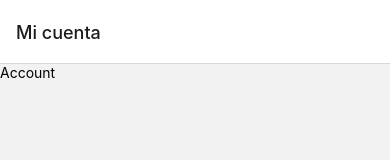
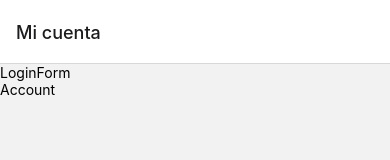
Before and after one commit to cristianiniguez/saga_react_native, a React Native app: screen /AccountTab in a window 390 px wide. Shown: the top 160 px of the page. Built offline with nearby package versions, Linux system fonts and the light colour scheme.

Commit message:
sistema de formularios: pantalla de mi cuenta

```diff
--- /dev/null
+++ b/src/components/auth/LoginForm.tsx
@@ -0,0 +1,13 @@
+import { View, Text } from 'react-native';
+
+type Props = {};
+
+const LoginForm = (props: Props) => {
+  return (
+    <View>
+      <Text>LoginForm</Text>
+    </View>
+  );
+};
+
+export default LoginForm;
--- /dev/null
+++ b/src/components/auth/UserData.tsx
@@ -0,0 +1,13 @@
+import { View, Text } from 'react-native';
+
+type Props = {};
+
+const UserData = (props: Props) => {
+  return (
+    <View>
+      <Text>UserData</Text>
+    </View>
+  );
+};
+
+export default UserData;
--- a/src/screens/Account.tsx
+++ b/src/screens/Account.tsx
@@ -1,10 +1,15 @@
-import React from 'react';
-import { SafeAreaView, Text } from 'react-native';
+import { Text, View } from 'react-native';
+
+import LoginForm from '../components/auth/LoginForm';
+import UserData from '../components/auth/UserData';
 
 export default function Account() {
+  const auth = null;
+
   return (
-    <SafeAreaView>
+    <View>
+      {auth ? <UserData /> : <LoginForm />}
       <Text>Account</Text>
-    </SafeAreaView>
+    </View>
   );
 }
```
Also changed, not shown: src/utils/userDB.ts (added, +11 -0 lines).
